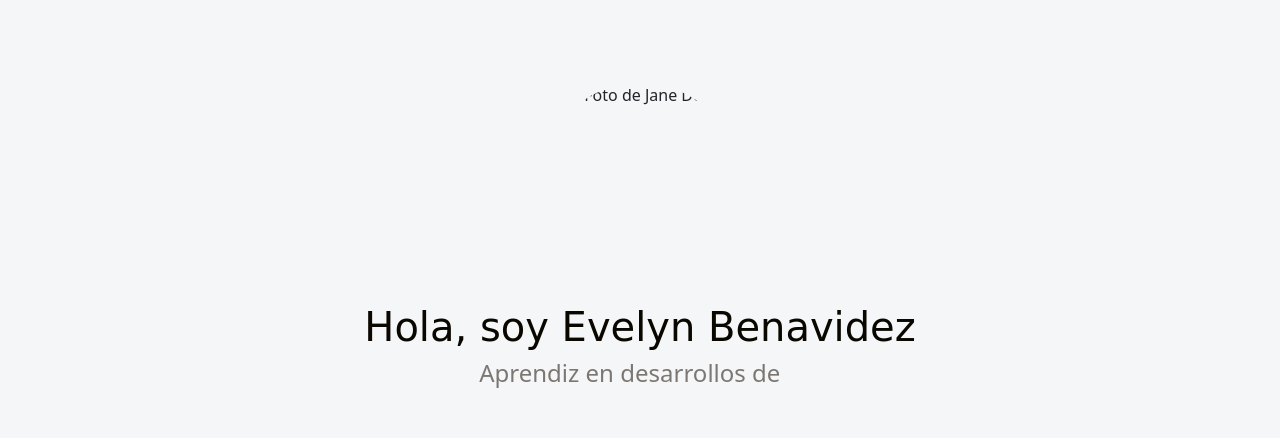
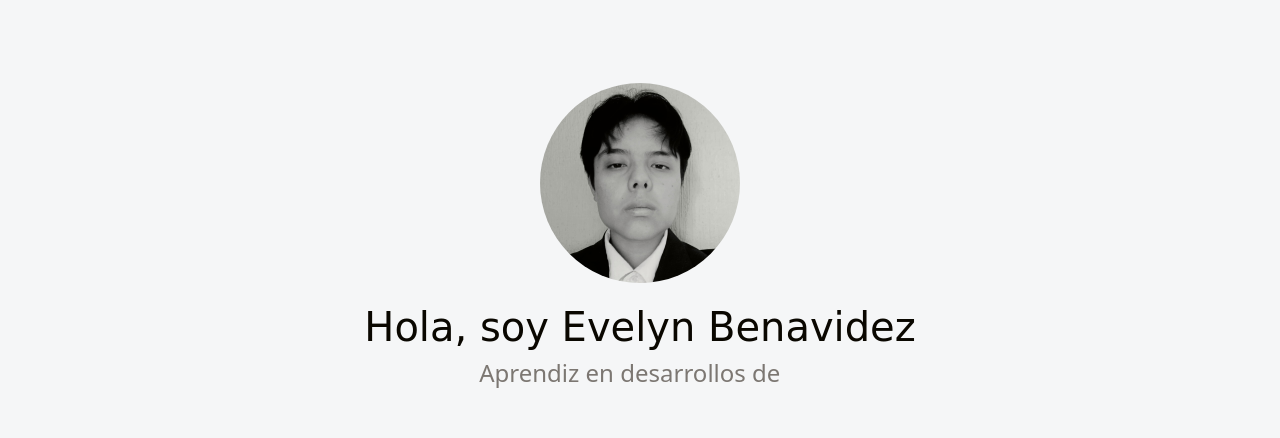
Before and after one commit to evelynbenavidez/evelynbenavidez.github.io, a plain HTML site: page index.html in a window 1280 px wide. Shown: the part 109-547 px from the top of the page. Drawn offline with nearby package versions, Linux system fonts and the light colour scheme; a web font is replaced by a local one.

Commit message:
Update index.html

```diff
--- a/index.html
+++ b/index.html
@@ -54,7 +54,7 @@
     <!-- Seccion Hero -->
     <section class="hero align-items-stretch">
       <div class="hero-principal d-flex flex-column justify-content-center align-items-center">
-        <img class="hero-imagen-desarrollador rounded-circle" src="imagenes/ma.png" alt="Foto de Jane Doe">
+        <img class="hero-imagen-desarrollador rounded-circle" src="imagenes/yo formal.jpeg" alt="Foto de Evelyn Benavidez">
         <h1>Hola, soy Evelyn Benavidez</h1>
         <!--<h2>Desarrollo sitios web y escribo artículos sobre programación.</h2>-->
 
```
